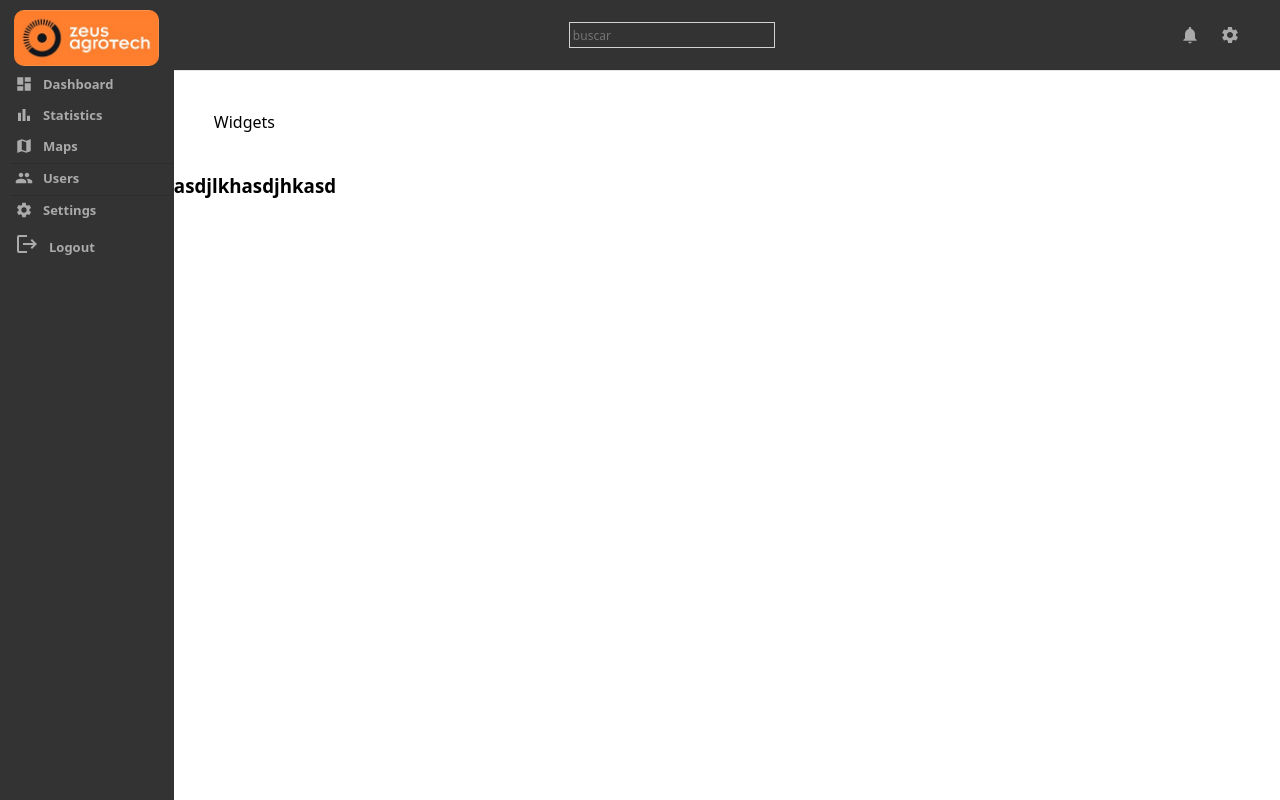
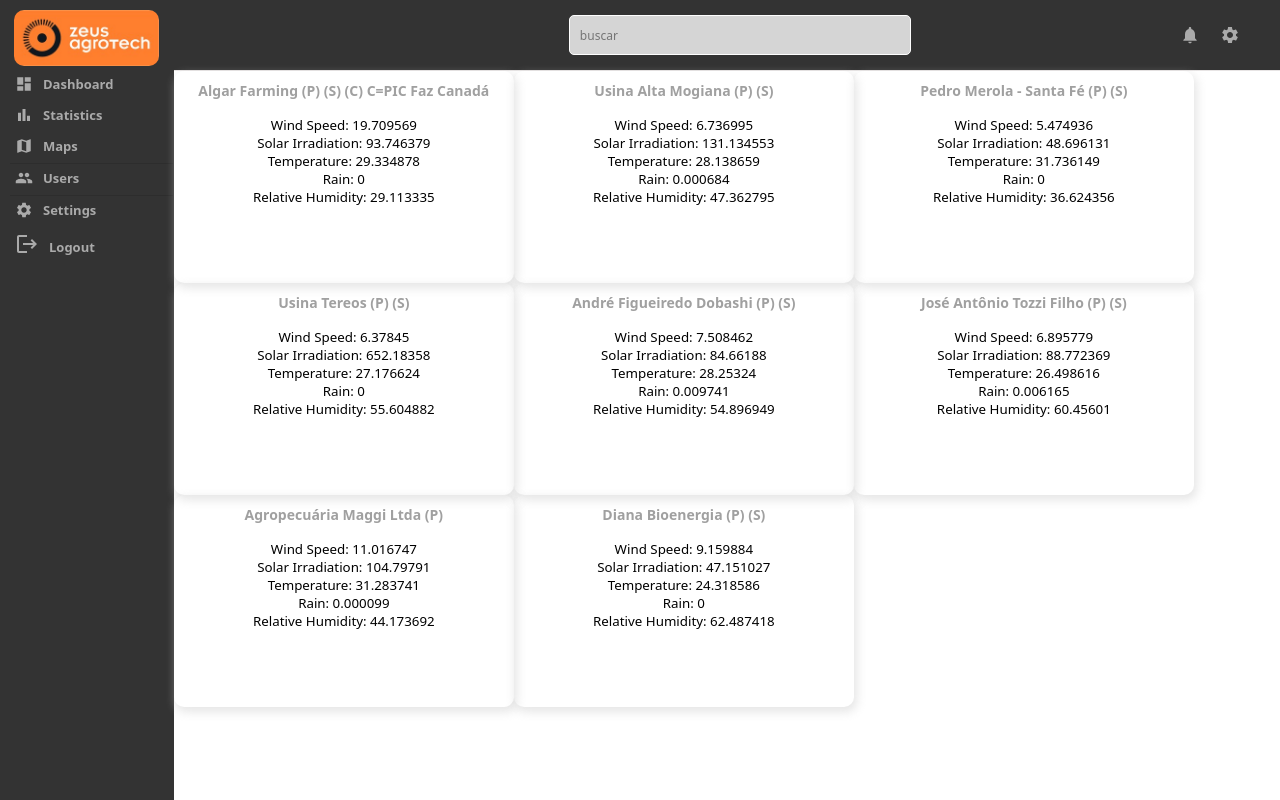
Before and after one commit to gabrielnmotta/webAthena, a React (Create React App) app: page /home in a window 1280 px wide. Built offline with nearby package versions, Linux system fonts and the light colour scheme; no server answers; data requests are answered from the project's data file; sample sign-in values are in the browser's storage.

Commit message:
fixing sidebar, changing sidebar to outlet, creating blocks and put them in sidebar

```diff
--- /dev/null
+++ b/src/components/Cards/Cardset/cardset.scss
@@ -0,0 +1,19 @@
+.left {
+    display: flex;
+    flex-direction: column;
+    width: 20rem;
+    height: 12rem;
+    flex: 1;
+    padding: 10px;
+    -webkit-box-shadow: 2px 4px 10px 1px rgba(0, 0, 0, 0.47);
+    box-shadow: 2px 4px 10px 1px rgba(201, 201, 201, 0.47);
+    border-radius: 10px;
+
+    .title {
+        margin-bottom: 1rem;
+        font-weight: bold;
+        font-size: 14px;
+        color: rgb(160, 160, 160);
+      }
+
+  }
--- /dev/null
+++ b/src/components/Cards/Cardset/index.tsx
@@ -0,0 +1,19 @@
+import IBlocks from "../../../interfaces/IBlocks";
+import "./cardset.scss";
+
+export default function Blockx(props: IBlocks) {
+  return (
+    <div className="left">
+      <>
+        <span onClick={() => test(props.blockId)} className="title">
+          {props.name}
+        </span>
+        <span>Wind Speed: {props.data.windSpeed}</span>
+        <span>Solar Irradiation: {props.data.solarIrradiation}</span>
+        <span>Temperature: {props.data.temperature}</span>
+        <span>Rain: {props.data.rain}</span>
+        <span>Relative Humidity: {props.data.relativeHumidity}</span>
+      </>
+    </div>
+  );
+}
--- /dev/null
+++ b/src/components/Cards/cards.scss
@@ -0,0 +1,7 @@
+.preview{
+    display: flex;
+    flex-direction: row;
+    .pqp{
+      margin-left: 1rem;
+    }
+  }
--- /dev/null
+++ b/src/components/Cards/index.tsx
@@ -0,0 +1,63 @@
+import "./cards.scss";
+import IBlocks from "../../interfaces/IBlocks";
+import { useEffect, useState } from "react";
+import axios from "axios";
+import { useCallback } from "react";
+import { useNavigate } from "react-router-dom";
+import Blockx from "./Cardset";
+
+
+export function Cards() {
+  const [blocks, setBlocks] = useState<IBlocks[]>([]);
+  const [bloco, setBloco] = useState<IBlocks[]>([]);
+
+  useEffect(() => {
+    axios
+      .get<IBlocks[]>("http://localhost:7010/blocks")
+      .then((resposta) => setBlocks(resposta.data.filter(item => item.blockId !== "0")));
+  }, []);
+
+
+  useEffect(() => {
+    setBloco(blocks.filter((blocks) => blocks.blockParent === "0"));
+  }, [blocks]);
+
+  const test = useCallback(
+    (blockID: string, name: string) => {
+      console.log(name);
+      setBloco(blocks.filter((blocks) => blocks.blockParent === blockID));
+    },
+    [blocks]
+  );
+
+
+
+  return (
+    <div>
+
+        {bloco.map((blocks) => (
+          <button
+            onClick={() => test(blocks.blockId, blocks.name)}
+            className="title"
+          >
+            <Blockx
+              blockId={blocks.blockId}
+              name={blocks.name}
+              abrv={""}
+              blockParent={""}
+              leafParent={false}
+              date={0}
+              data={{
+                windSpeed: blocks.data.windSpeed,
+                solarIrradiation: blocks.data.solarIrradiation,
+                temperature: blocks.data.temperature,
+                rain: blocks.data.rain,
+                relativeHumidity: blocks.data.relativeHumidity,
+              }}
+            />
+          </button>
+        ))}
+
+    </div>
+  );
+}
--- /dev/null
+++ b/src/components/Dash/dash.scss
@@ -0,0 +1,12 @@
+.dash {
+    display: flex;
+
+    .dashContainer {
+      flex: 8;
+    }
+    .out{
+      display: flex;
+      padding: 20px;
+      gap: 20px;
+    }
+}
--- /dev/null
+++ b/src/components/Dash/index.tsx
@@ -0,0 +1,17 @@
+import "./dash.scss";
+import { Navbar } from "../../components/NavBar/Nav";
+import { Sidebar } from "../../components/Sidebar/index";
+import { Outlet } from "react-router-dom";
+
+export function Dash() {
+  return (
+    <div className="dash">
+      <Sidebar />
+
+      <div className="dashContainer">
+        <Navbar />
+        <Outlet />
+      </div>
+    </div>
+  );
+}
--- a/src/components/NavBar/style.scss
+++ b/src/components/NavBar/style.scss
@@ -18,8 +18,13 @@
             display: flex;
             align-items: center;
             margin-left: 375px;
-            border: 0.5px solid lightgray;
-            padding: 3px;
+            border-radius: 5px;
+            border: 1px solid rgb(254, 254, 254);
+            background-color: rgba(212, 207, 207, 0.659);
+            background: rgb(213, 213, 213);
+            padding-bottom: 20px;
+            padding: 10px;
+            width: 30%;
 
             input {
                 border: none;
--- /dev/null
+++ b/src/interfaces/IBlocks.ts
@@ -0,0 +1,15 @@
+export default interface IBlocks {
+    blockId: string;
+    name: string;
+    abrv: string;
+    blockParent: string;
+    leafParent: boolean;
+    date: number;
+    data: {
+      windSpeed: any;
+      solarIrradiation: any;
+      temperature: any;
+      rain: any;
+      relativeHumidity: any;
+    };
+  }
--- a/src/pages/Home/home.scss
+++ b/src/pages/Home/home.scss
@@ -1,12 +1,4 @@
-.home {
+.inside {
     display: flex;
-
-    .homeContainer {
-      flex: 8;
-
-      .widgets {
-        display: flex;
-        padding: 20px;
-        gap: 20px;
-      }
-}}
+    background-color: blue;
+}
--- a/src/pages/Home/index.tsx
+++ b/src/pages/Home/index.tsx
@@ -1,23 +1,12 @@
-import './home.scss'
-import { Navbar } from "../../components/NavBar/Nav";
-import { Sidebar } from "../../components/Sidebar/index";
-import { Widgets } from '../../components/Widgets'
+import { Cards } from '../../components/Cards';
 
 export function Home() {
   return (
-    <div className="home">
-        <Sidebar />
 
-      <div className="homeContainer">
-      <Navbar />
-      <div className="widgets">
-          <Widgets />
-        </div>
-        <div className="charts">
-          <h3 className="teste2">asdjlkhasdjhkasd</h3>
+
+        <div className="inside">
+          <Cards />
         </div>
 
-      </div>
-    </div>
   );
 }
--- a/src/routes/routes.tsx
+++ b/src/routes/routes.tsx
@@ -5,6 +5,7 @@
 import { Login } from "../pages/Login";
 import { CustomerProvider } from "../firebase/ContextAuth";
 import PrivateRoute from "./privateRouter";
+import { Dash } from "../components/Dash";
 // import PrivateRoute from "./privateRouter";
 
 
@@ -15,7 +16,9 @@
         <Provider store={store}>
           <Routes>
             <Route path="/" element={<Login />} />
-            <Route path="/home" element={<PrivateRoute><Home /></PrivateRoute>} />
+            <Route path="/home" element={<Dash/>} >
+              <Route index element={<PrivateRoute><Home /></PrivateRoute>}/>
+            </Route>
           </Routes>
         </Provider>
       </CustomerProvider>
```
